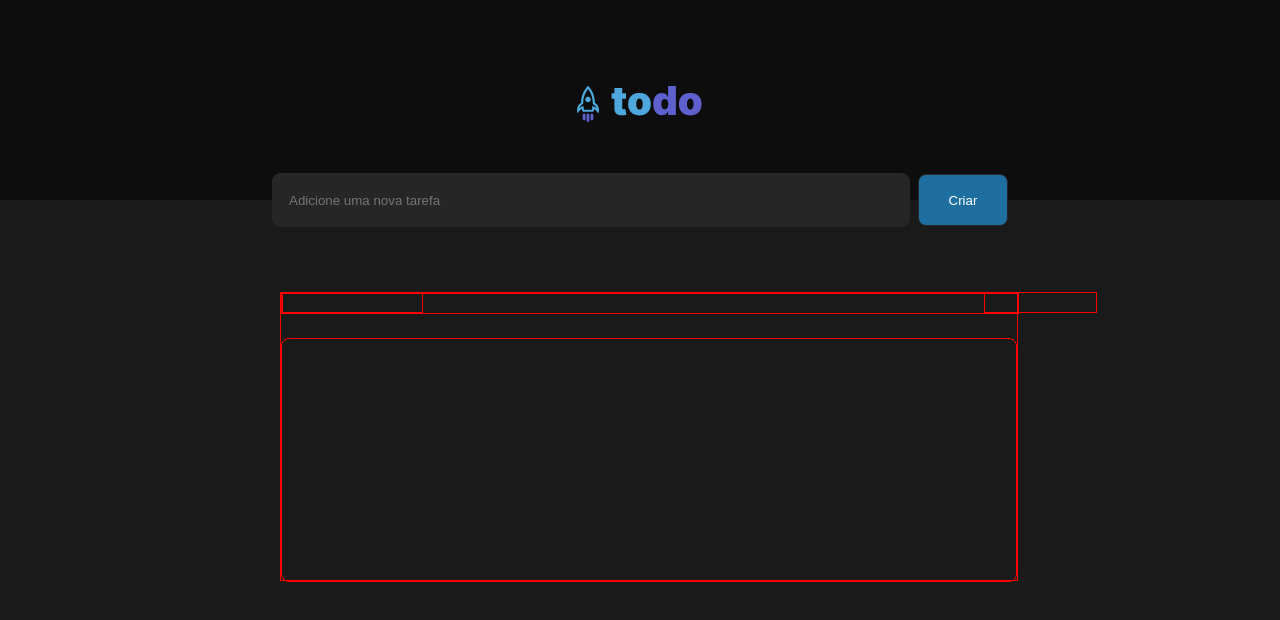
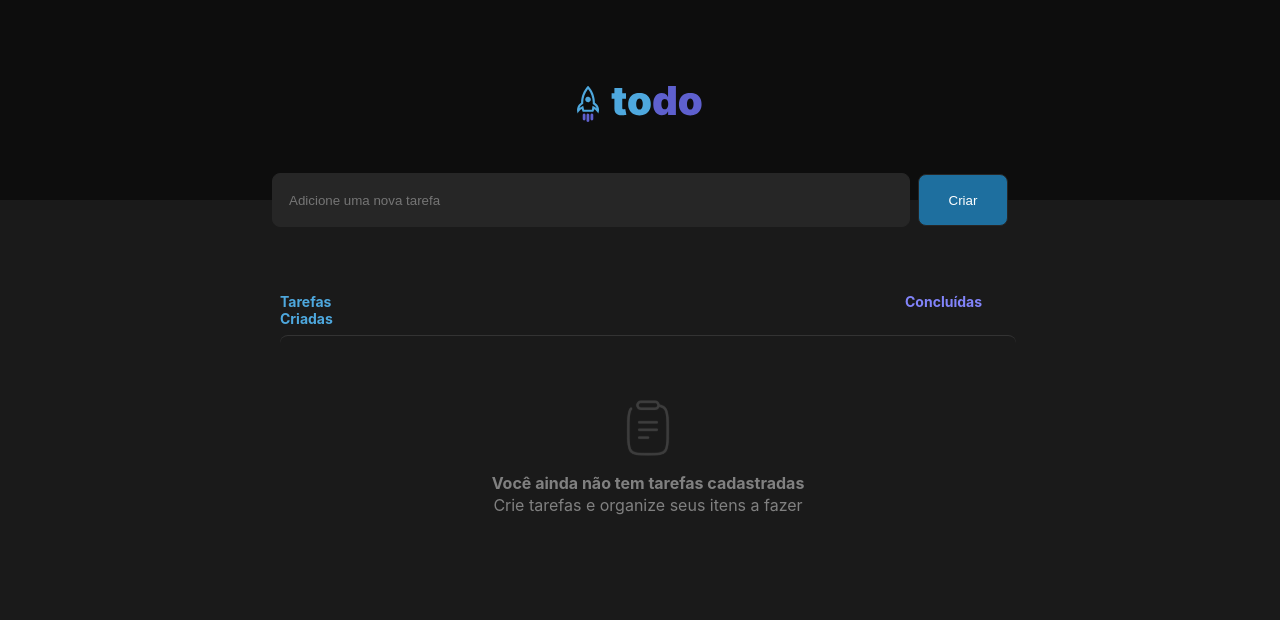
Before and after one commit to arthur-carminatti/TO-DO, a React (Vite) app: page / in a window 1280 px wide. Shown: the top 620 px of the page. Built offline with nearby package versions, Linux system fonts and the light colour scheme.

Commit message:
Latest css styling for now

```diff
--- a/src/components/Task.tsx
+++ b/src/components/Task.tsx
@@ -3,20 +3,27 @@ import igniteNoItensList from '../assets/ignite-no-itens-list.svg';
 import styles from '../css/Task.module.css'
 
 export function Task() {
-    return(
+    return (
         <div className={styles.tasks}>
             <div className={styles.info}>
                 <div className={styles.created}>
 
+                    <p className={styles.pTasks}>Tarefas Criadas</p>
+
                 </div>
 
                 <div className={styles.done}>
+                    <p>Concluídas</p>
 
                 </div>
             </div>
 
             <div className={styles.empty}>
-
+                <img className={styles.img} src={igniteNoItensList} alt="" />
+                <div className={styles.text}>
+                    <strong>Você ainda não tem tarefas cadastradas</strong>
+                    <p>Crie tarefas e organize seus itens a fazer</p>
+                </div>
             </div>
         </div>
     )
--- a/src/css/Task.module.css
+++ b/src/css/Task.module.css
@@ -10,7 +10,6 @@
     height: 287px;
     left: calc(50% - 736px/2 + 8px);
     top: 292px;
-    border: 1px solid red;
 }
 
 .info {
@@ -19,7 +18,6 @@
     justify-content: space-between;
     align-items: flex-end;
     padding: 0px;
-    gap: 561px;
 
     width: 736px;
     height: 19px;
@@ -28,7 +26,6 @@
     order: 0;
     align-self: stretch;
     flex-grow: 0;
-    border: 1px solid red;
 }
 
 .created {
@@ -45,7 +42,23 @@
     order: 0;
     flex-grow: 0;
 
-    border: 1px solid red;
+}
+
+.pTasks {
+    width: 106px;
+    height: 17px;
+
+    font-family: 'Inter';
+    font-style: normal;
+    font-weight: 700;
+    font-size: 14px;
+    line-height: 17px;
+
+    color: #4EA8DE;
+
+    flex: none;
+    order: 0;
+    flex-grow: 0;
 }
 
 .done {
@@ -61,8 +74,23 @@
     flex: none;
     order: 1;
     flex-grow: 0;
+}
 
-    border: 1px solid red;
+.done p {
+    width: 78px;
+    height: 17px;
+
+    font-family: 'Inter';
+    font-style: normal;
+    font-weight: 700;
+    font-size: 14px;
+    line-height: 17px;
+
+    color: #8284FA;
+
+    flex: none;
+    order: 0;
+    flex-grow: 0;
 }
 
 .empty {
@@ -85,6 +113,31 @@
     order: 1;
     align-self: stretch;
     flex-grow: 0;
+}
 
-    border: 1px solid red;
+.text {
+    width: 688px;
+    height: 44px;
+
+    font-family: 'Inter';
+    font-size: 1rem;
+    line-height: 140%;
+
+    text-align: center;
+
+    color: #808080;
+
+    flex: none;
+    order: 1;
+    align-self: stretch;
+    flex-grow: 0;
 }
+
+.img {
+    width: 56px;
+    height: 56px;
+
+    flex: none;
+    order: 0;
+    flex-grow: 0;
+}
```
